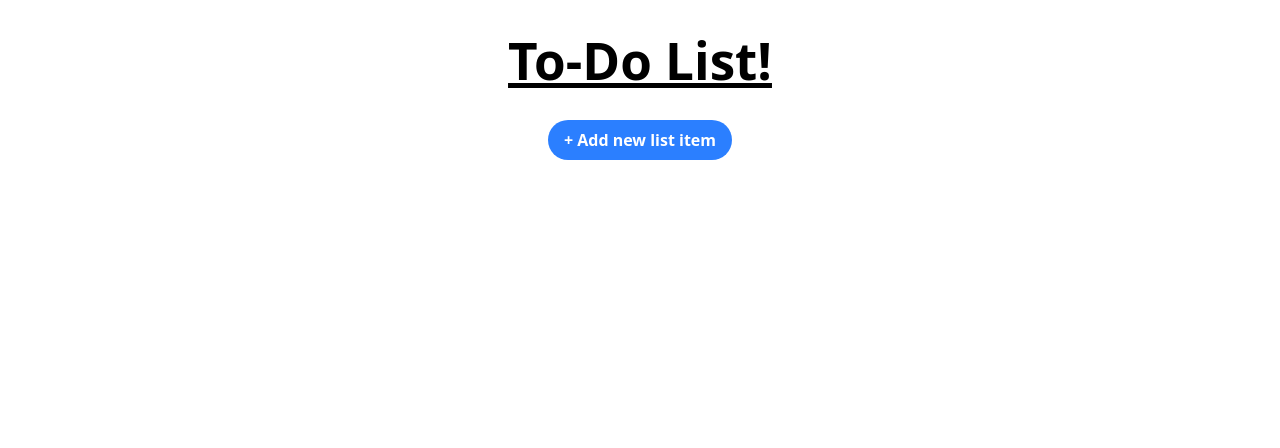
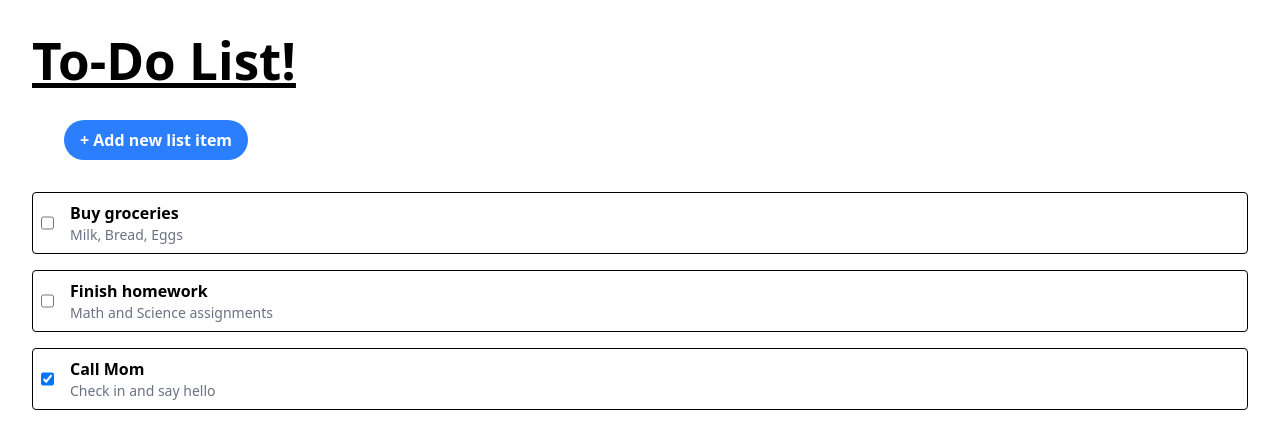
Before and after one commit to goldilocked/TodoListApplication, a Vue app in the folder ToDoList/: page / in a window 1280 px wide. Shown: the top 448 px of the page. Built offline with nearby package versions, Linux system fonts and the light colour scheme.

Commit message:
Created the home page with mocked data

```diff
--- a/ToDoList/src/components/ToDoItem.vue
+++ b/ToDoList/src/components/ToDoItem.vue
@@ -1 +1,25 @@
 // this will be a single to-do item in the list on the home page
+
+<template>
+  <div class="flex p-2 space-x-4 border rounded">
+    <input type="checkbox" v-model="checked" />
+
+    <div>
+      <div class="font-semibold">{{ name }}</div>
+      <div class="text-gray-500 text-sm">{{ description }}</div>
+    </div>
+  </div>
+</template>
+
+<script setup lang="ts">
+import { ref, defineProps } from 'vue'
+import { ToDoStatus } from '../models/status.enum';
+
+const props = defineProps<{
+  name: string
+  description: string
+  status: string
+}>()
+
+const checked = ref(props.status === ToDoStatus.Completed);
+</script>
--- /dev/null
+++ b/ToDoList/src/models/status.enum.ts
@@ -0,0 +1,9 @@
+export const ToDoStatus = {
+  Created: "Created",
+  InProgress: "InProgress",
+  Completed: "Completed"
+} as const;
+
+export type ToDoStatus = typeof ToDoStatus[keyof typeof ToDoStatus];
+
+// implemented as an object literal to allow calling ToDoStatus.Created, etc.
--- a/ToDoList/src/style.css
+++ b/ToDoList/src/style.css
@@ -13,5 +13,4 @@ h1 {
   max-width: 1280px;
   margin: 0 auto;
   padding: 2rem;
-  text-align: center;
 }
--- a/ToDoList/src/views/HomePage.vue
+++ b/ToDoList/src/views/HomePage.vue
@@ -1,5 +1,13 @@
 <script setup lang="ts">
+import { ref } from 'vue'
+import ToDoItem from '../components/ToDoItem.vue'
+import { ToDoStatus } from '../models/status.enum';
 
+const todosMocked = ref([
+  { name: 'Buy groceries', description: 'Milk, Bread, Eggs', status: ToDoStatus.Created },
+  { name: 'Finish homework', description: 'Math and Science assignments', status: ToDoStatus.InProgress },
+  { name: 'Call Mom', description: 'Check in and say hello', status: ToDoStatus.Completed }
+])
 </script>
 
 <template>
@@ -12,6 +20,16 @@
     </button>
   </div>
 
+  <div class="space-y-4">
+    <ToDoItem
+      v-for="(todo, id) in todosMocked"
+      :key="id"
+      :name="todo.name"
+      :description="todo.description"
+      :status="todo.status"
+    />
+  </div>
+
 </template>
 
 <style scoped>
```
